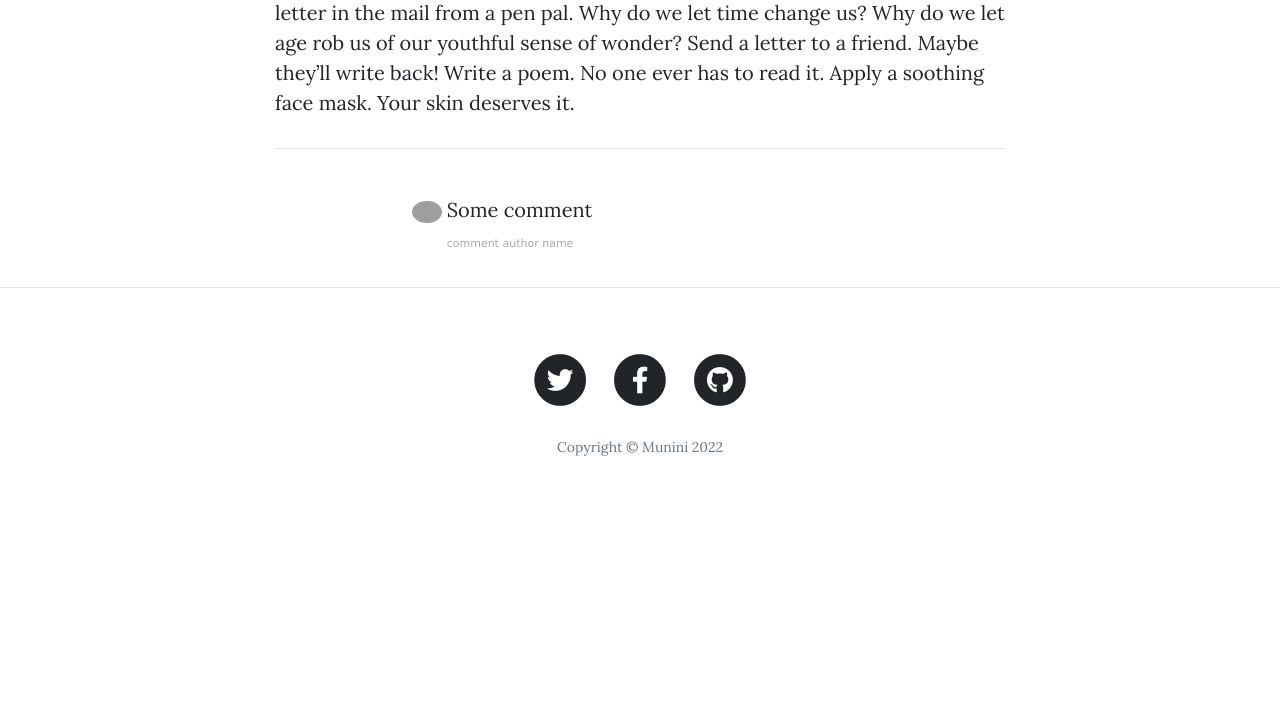
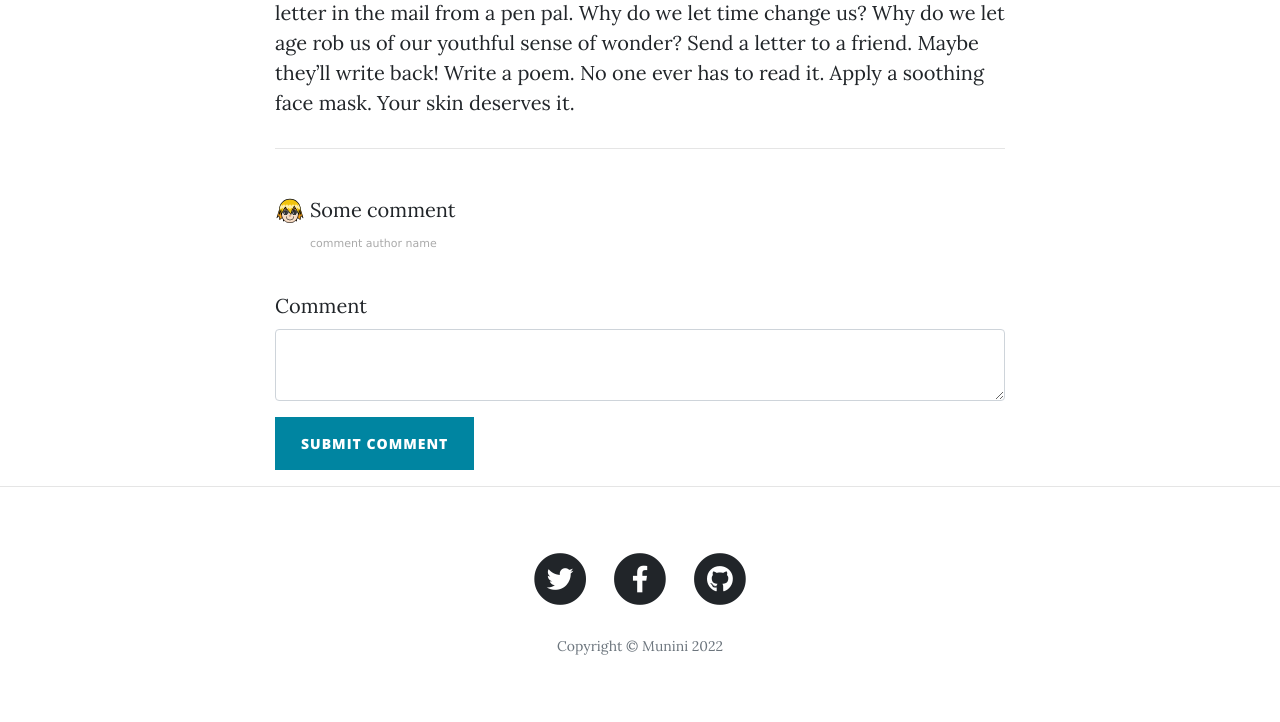
Before and after one commit to lynnemunini/UserBlog, a Flask app: page /post/1 in a window 1280 px wide. Shown: the part 1039-1761 px from the top of the page. Before the commit the page ends 1495 px from the top, so only its background shows below. Run offline with Flask 2, Linux system fonts and the light colour scheme; data comes from the database, SQL or seed files in the repository; some libraries are stand-ins or nearby versions; grey boxes are pictures that could not be loaded.

Commit message:
Added comments

```diff
--- a/forms.py
+++ b/forms.py
@@ -10,3 +10,7 @@ class CreatePostForm(FlaskForm):
     img_url = StringField("Blog Image URL", validators=[DataRequired(), URL()])
     body = CKEditorField("Blog Content", validators=[DataRequired()])
     submit = SubmitField("Submit Post")
+
+class CommentForm(FlaskForm):
+    comment = CKEditorField("Comment", validators=[DataRequired()])
+    submit = SubmitField("Submit Comment")
--- a/main.py
+++ b/main.py
@@ -9,7 +9,7 @@ from werkzeug.security import generate_password_hash, check_password_hash
 from flask_sqlalchemy import SQLAlchemy
 from sqlalchemy.orm import relationship
 from flask_login import UserMixin, login_user, LoginManager, login_required, current_user, logout_user
-from forms import CreatePostForm
+from forms import CreatePostForm, CommentForm
 from flask_gravatar import Gravatar
 from functools import wraps
 
@@ -145,12 +145,13 @@ def login():
 
 @app.route("/post/<int:post_id>")
 def show_post(post_id):
+    form = CommentForm()
     requested_post = BlogPost.query.get(post_id)
     try:
         id = current_user.id
     except:
         id = None
-    return render_template("post.html", post=requested_post, id=id)
+    return render_template("post.html", post=requested_post, id=id, form=form)
 
 
 @app.route("/about")
--- a/templates/post.html
+++ b/templates/post.html
@@ -1,4 +1,5 @@
 {% include "header.html" %}
+{% import "bootstrap/wtf.html" as wtf %}
 
   <!-- Page Header -->
   <header class="masthead" style="background-image: url('{{post.img_url}}')">
@@ -34,11 +35,11 @@
 
 
 <!--           Comments Area -->
-          <div class="col-lg-8 col-md-10 mx-auto comment">
+          <div class="col-lg-8 col-md-10 mx-auto comment"></div>
               <ul class="commentList">
                 <li>
                     <div class="commenterImage">
-                      <img src="https://pbs.twimg.com/profile_images/744849215675838464/IH0FNIXk.jpg"/>
+                      <img src="../static/img/avatar.svg"/>
                     </div>
                     <div class="commentText">
                       <p>Some comment</p>
@@ -47,7 +48,11 @@
                 </li>
               </ul>
             </div>
-
+            <div class="col-lg-8 col-md-10 mx-auto comment">
+              {{ ckeditor.load() }}
+              {{ ckeditor.config(name='comment') }}
+              {{ wtf.quick_form(form, novalidate=True, button_map={"submit": "primary"}) }}
+            </div>
 
           </div>
       </div>
```
Also changed, not shown: static/img/avatar.svg (added).
